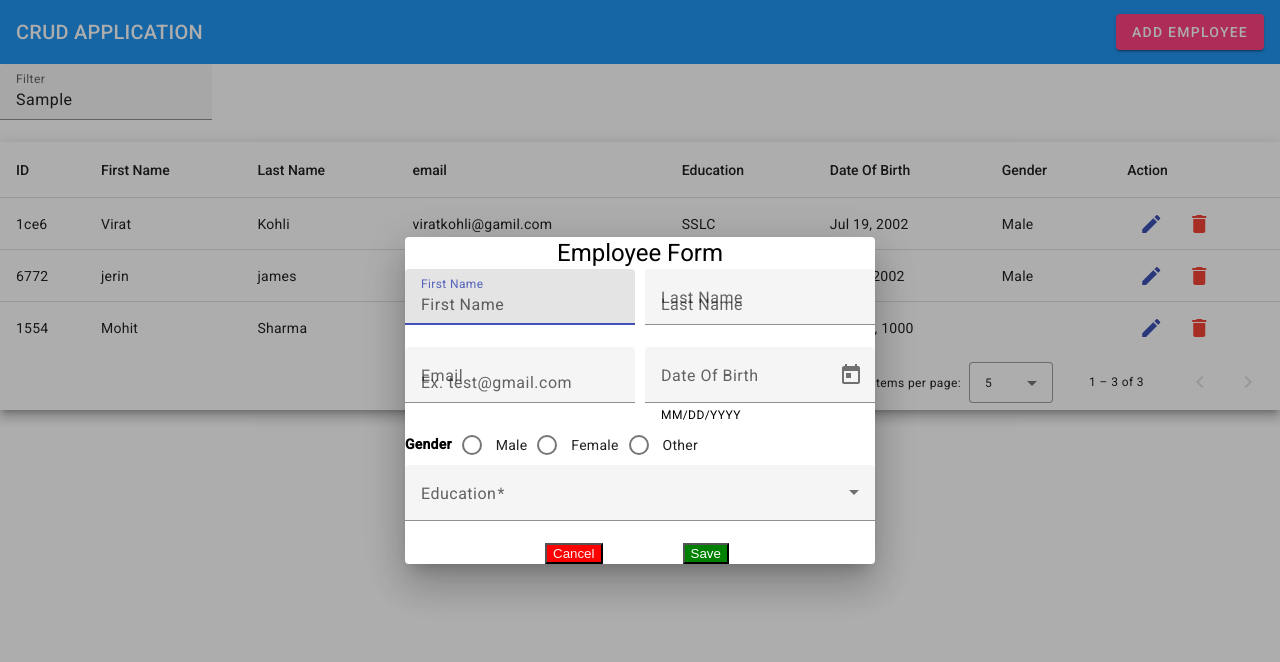
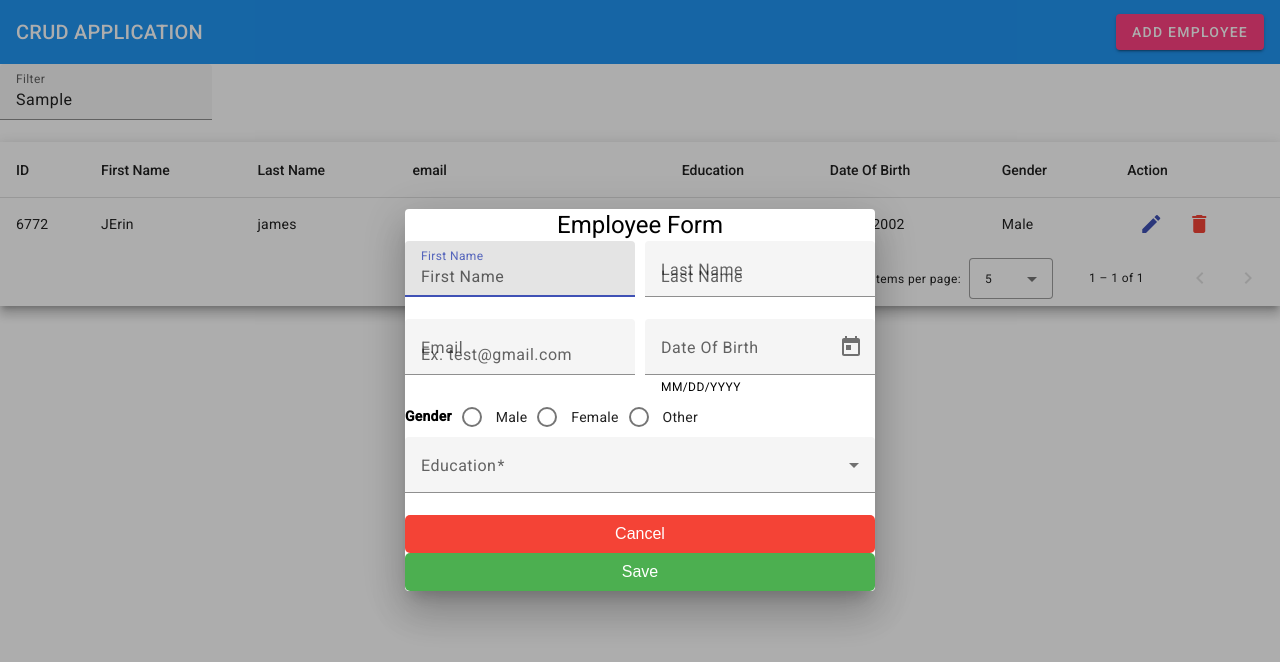
Before and after one commit to hejfd/Angular_crud_app, an Angular app: page / in a window 1280 px wide. Both pictures are taken after typing "Sample" into the empty fields and a click on the button "ADD EMPLOYEE". Shown: the top 662 px of the page. Built offline with nearby package versions, Linux system fonts and the light colour scheme; data requests are answered from the project's data file.

Commit message:
The update functionality is succesfully implementied

```diff
--- a/db.json
+++ b/db.json
@@ -28,31 +28,13 @@
   },
   "employees": [
     {
-      "id": "1ce6",
-      "firstName": "Virat ",
-      "lastName": "Kohli",
-      "email": "viratkohli@gamil.com",
-      "dob": "2002-07-19T18:30:00.000Z",
-      "gender": "Male",
-      "education": "SSLC"
-    },
-    {
-      "id": "6772",
-      "firstName": "jerin",
+      "firstName": "JErin",
       "lastName": "james",
       "email": "jerinjames672@gmail.com",
       "dob": "2002-01-01T18:30:00.000Z",
       "gender": "Male",
-      "education": "Degree"
-    },
-    {
-      "id": "1554",
-      "firstName": "Mohit",
-      "lastName": "Sharma",
-      "email": "mohit@gmail.com",
-      "dob": "1000-12-31T18:06:32.000Z",
-      "gender": "",
-      "education": "Plus Two"
+      "education": "Degree",
+      "id": "6772"
     }
   ]
 }
--- a/src/app/app.component.html
+++ b/src/app/app.component.html
@@ -55,7 +55,7 @@
     <ng-container matColumnDef="action">
       <th mat-header-cell *matHeaderCellDef mat-sort-header> Action </th>
       <td mat-cell *matCellDef="let row">
-      <button mat-icon-button color="primary">
+      <button mat-icon-button color="primary" (click)='openEditForm(row)'>
         <mat-icon>edit</mat-icon>
       </button>
       <button mat-icon-button color="warn" (click)="deleteEmployee(row.id)">
--- a/src/app/app.component.ts
+++ b/src/app/app.component.ts
@@ -92,5 +92,10 @@ export class AppComponent implements OnInit {
       }
     })
   }
+  openEditForm(data:any){
+    this._dialog.open(EmpAddEditComponent,{
+      data:data,
+    })
+  }
 
 }
--- a/src/app/emp-add-edit/emp-add-edit.component.css
+++ b/src/app/emp-add-edit/emp-add-edit.component.css
@@ -17,17 +17,27 @@ mat-form-field{
 
 }
 
-.button-cancel {
-
-    color:rgb(248, 243, 243);
-    background-color: red;
-    margin-left:140px;
-}
-.button-save{
-
-    color: white;
-    background-color: green;
-    margin-left: 80px;
 
 
-}
+button {
+    width: 100%;
+    padding: 10px 0;
+    font-size: 16px;
+    border-radius: 5px;
+    border: none;
+    cursor: pointer;
+  }
+
+  .save-button {
+    background-color: #4CAF50;
+    color: white;
+  }
+
+  .cancel-button {
+    background-color: #f44336;
+    color: white;
+  }
+
+  button:hover {
+    opacity: 0.9;
+  }
--- a/src/app/emp-add-edit/emp-add-edit.component.html
+++ b/src/app/emp-add-edit/emp-add-edit.component.html
@@ -54,7 +54,7 @@
       </div>
 </div>
 <div mat-dialog-actions class="action">
-    <button mat-raised-button class="button-cancel">Cancel</button>
-    <button mat-raised-button class="button-save"  type="submit">Save</button>
+    <button mat-raised-button class="cancel-button" (click)="cancelForm()">Cancel</button>
+    <button mat-raised-button class="save-button"  type="submit">{{data ? 'Update' : 'Save'}}</button>
 </div>
 </form>
--- a/src/app/emp-add-edit/emp-add-edit.component.ts
+++ b/src/app/emp-add-edit/emp-add-edit.component.ts
@@ -1,4 +1,4 @@
-import { Component } from '@angular/core';
+import { Component, OnInit } from '@angular/core';
 import { MatFormFieldModule } from '@angular/material/form-field';
 import { MatInputModule } from '@angular/material/input';
 import { MatDatepickerModule } from '@angular/material/datepicker';
@@ -10,6 +10,8 @@ import { HttpClientModule } from '@angular/common/http'; // Import HttpClientMod
 import { EmployeeService } from '../services/employee.service';
 import { DialogRef } from '@angular/cdk/dialog';
 import { AppComponent } from '../app.component';
+import {Inject } from '@angular/core';
+import { MAT_DIALOG_DATA } from '@angular/material/dialog';
 
 @Component({
   selector: 'app-emp-add-edit',
@@ -27,11 +29,13 @@ import { AppComponent } from '../app.component';
   templateUrl: './emp-add-edit.component.html',
   styleUrls: ['./emp-add-edit.component.css'],
 })
-export class EmpAddEditComponent {
+export class EmpAddEditComponent implements OnInit {
   empForm: FormGroup;
   education: string[] = ['SSLC', 'Plus Two', 'Graduation', 'Post Graduation'];
 
-  constructor(private _fb: FormBuilder, private _empService: EmployeeService,private _dialogeRef: DialogRef<EmpAddEditComponent>) {
+  constructor(private _fb: FormBuilder, private _empService: EmployeeService,private _dialogeRef: DialogRef<EmpAddEditComponent>,
+    @Inject(MAT_DIALOG_DATA) public data: any)
+   {
     this.empForm = this._fb.group({
       firstName: '',
       lastName: '',
@@ -42,23 +46,49 @@ export class EmpAddEditComponent {
     });
   }
 
+  ngOnInit(): void {
+    console.log(this.data)
+    this.empForm.patchValue(this.data)
+
+  }
+    cancelForm(){
+
+this._dialogeRef.close()
+}
   onFormSubmit() {
     if (this.empForm.valid) {
-      console.log(this.empForm.value);
+
+      if(this.data){
+       // console.log(this.empForm.value);
+
+        // Call EmployeeService's addEmployee method
+        this._empService.updateEmployee(this.data.id,this.empForm.value).subscribe(
+          (response) => {
+            alert("Employee informations Updated Successfully")
+            this._dialogeRef.close()
+            window.location.reload();
+          },
+          (error) => {
+            console.error('Error occurred while adding employee:', error);
+          }
+        );
+
+      }else{
+        console.log(this.empForm.value);
 
       // Call EmployeeService's addEmployee method
       this._empService.addEmployee(this.empForm.value).subscribe(
         (response) => {
           alert("Employee added successfully")
           this._dialogeRef.close()
-          this._empService.getEmployeeList()
+          window.location.reload();
         },
         (error) => {
           console.error('Error occurred while adding employee:', error);
         }
       );
-    } else {
-      console.log('Form is invalid');
     }
+      }
+
   }
 }
--- a/src/app/services/employee.service.ts
+++ b/src/app/services/employee.service.ts
@@ -14,6 +14,10 @@ export class EmployeeService {
     return this._http.post(this.apiUrl, data);
   }
 
+  updateEmployee(id :number,data: any): Observable<any> {
+    return this._http.put(`http://localhost:3000/employees/${id}`,data);
+  }
+
 
   getEmployeeList(): Observable<any> {
     return this._http.get(this.apiUrl);
@@ -22,4 +26,6 @@ export class EmployeeService {
   return this._http.delete(`http://localhost:3000/employees/${id}`)
 
   }
+
+
 }
```
